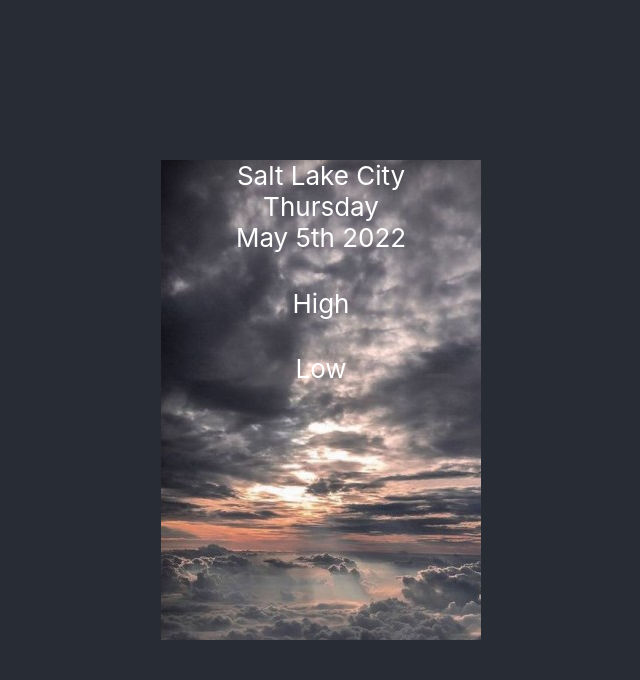
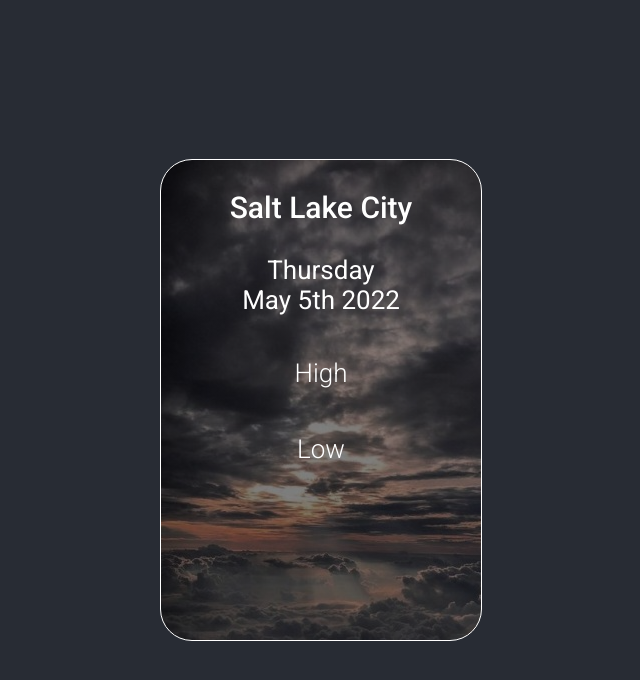
Before and after one commit to drewell7/WeatherApp, a React (Create React App) app: page / in a window 1280 px wide. Shown: the top 680 px of the page, without its empty margins (319-959 px from the left). Built offline with nearby package versions, Linux system fonts and the light colour scheme; no server answers.

Commit message:
font / spacing / card border

```diff
--- a/src/App.css
+++ b/src/App.css
@@ -1,3 +1,5 @@
+@import url('https://fonts.googleapis.com/css2?family=Roboto:wght@300;400;500&display=swap');
+
 .App {
   text-align: center;
 }
@@ -11,10 +13,54 @@
   justify-content: center;
   font-size: calc(10px + 2vmin);
   color: white;
+  font-family: 'Roboto', sans-serif;
 }
 
 .WeatherCard {
   height: 30rem;
   width: 20rem;
-  background: url('./images/clouds.png');
+  background-image: linear-gradient(rgba(0, 0, 0, 0.5), rgba(0, 0, 0, 0.5)), url('./images/clouds.png');
+  border-radius: 2rem;
+  border: 1px solid white;
 }
+
+.title {
+  font-size: 30px;
+  font-weight: 500;
+  text-shadow: (2px 2px 2px white);
+}
+
+.Day {
+
+}
+
+.Date {
+  padding-bottom: 1rem;
+}
+
+.HighTemp {
+  font-size: 42px;
+  font-weight: 800;
+  line-height: .1rem;
+}
+
+.highLabel {
+  line-height: .1rem;
+  padding-bottom: 2rem;
+  font-weight: 300;
+}
+
+.LowTemp {
+  font-size: 42px;
+  font-weight: 800;
+  line-height: .1rem;
+}
+
+.lowLabel {
+  line-height: .1rem;
+  font-weight: 300;
+}
+
+.Description {
+  padding: 1rem;
+}
--- a/src/App.js
+++ b/src/App.js
@@ -1,6 +1,5 @@
 import './App.css';
 import UseFetch from './UseFetch.js';
-import { Card, CardTitle } from 'reactstrap';
 import moment from 'moment';
 
 function App() {
@@ -14,8 +13,9 @@ function App() {
   return (
     <div className="App">
       <header className="App-header">
-        <Card className='WeatherCard'>
-          <CardTitle>Salt Lake City</CardTitle>
+        <div className='WeatherCard'>
+
+          <p className='title'>Salt Lake City</p>
           <div className='Day'>
           {moment().format('dddd')}
           </div>
@@ -24,14 +24,15 @@ function App() {
           </div>
 
 
-          <h4 className='HighTemp'>{data?.DailyForecasts[0].Temperature.Maximum.Value}</h4>
-          <p>High</p>
+          <p className='HighTemp'>{data?.DailyForecasts[0].Temperature.Maximum.Value}</p>
+          <p className='highLabel'>High</p>
 
-        <h4 className='LowTemp'>{data?.DailyForecasts[0].Temperature.Minimum.Value}</h4>
-        <p>Low
+        <p className='LowTemp'>{data?.DailyForecasts[0].Temperature.Minimum.Value}</p>
+        <p className='lowLabel'>Low
         </p>
-        <h4 className='Description'>{data?.DailyForecasts[0].Day.IconPhrase}</h4>
-        </Card>
+        <p className='Description'>{data?.DailyForecasts[0].Day.IconPhrase}</p>
+
+        </div>
       </header>
     </div>
   );
```
